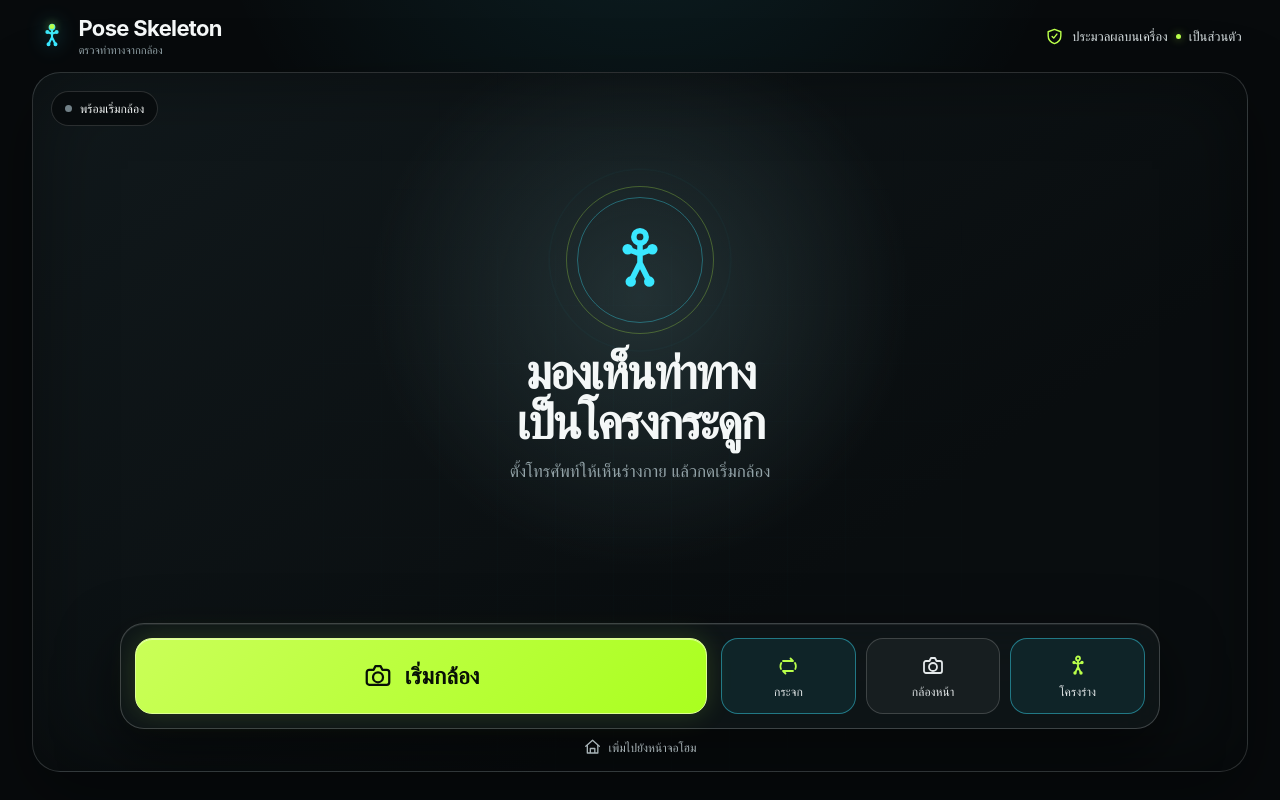
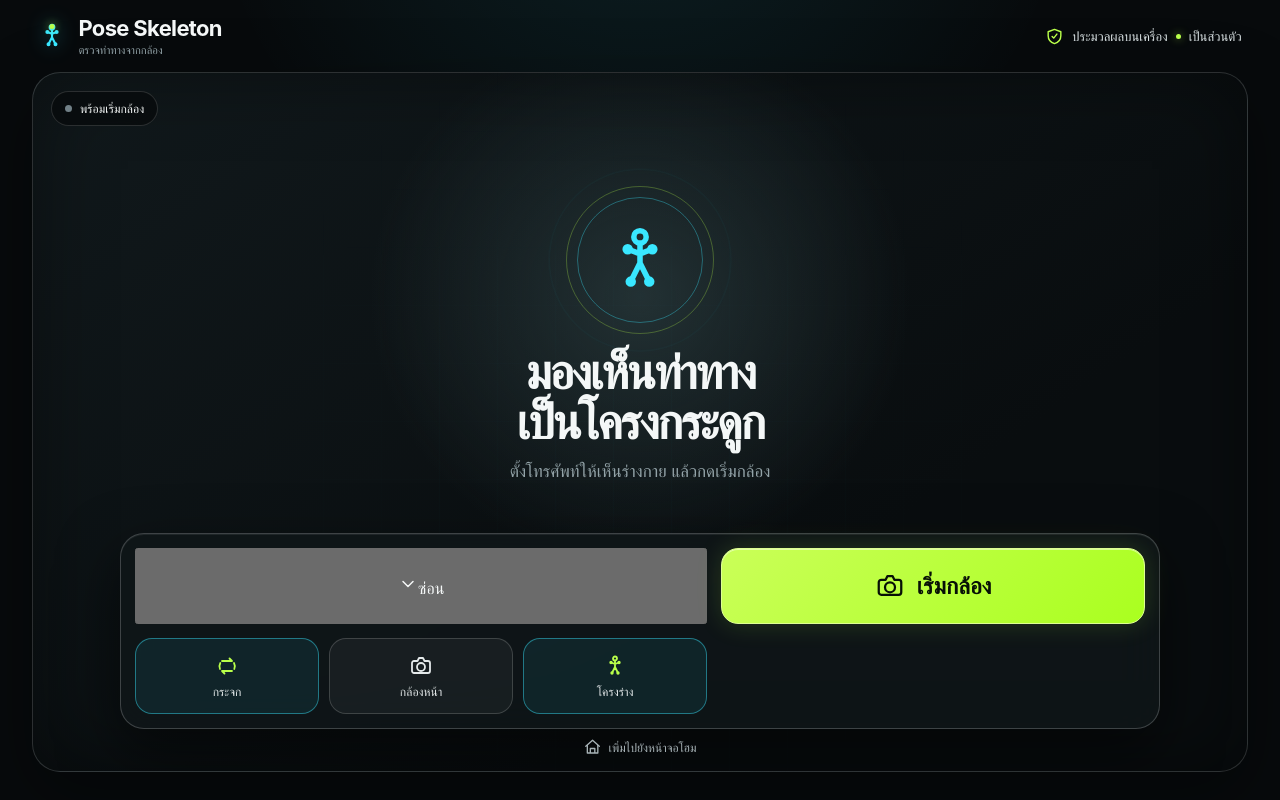
Before and after one commit to solorecord81993/hucam, a Next.js app: page / in a window 1280 px wide. Built offline with nearby package versions, Linux system fonts and the light colour scheme.

Commit message:
Add collapsible camera controls

```diff
--- a/app/page.tsx
+++ b/app/page.tsx
@@ -58,7 +58,15 @@ function Icon({
   name,
   size = 24,
 }: {
-  name: "camera" | "flip" | "body" | "shield" | "home" | "close";
+  name:
+    | "camera"
+    | "flip"
+    | "body"
+    | "shield"
+    | "home"
+    | "close"
+    | "chevronDown"
+    | "chevronUp";
   size?: number;
 }) {
   const paths = {
@@ -94,6 +102,8 @@ function Icon({
       </>
     ),
     close: <path d="m6 6 12 12M18 6 6 18" />,
+    chevronDown: <path d="m6 9 6 6 6-6" />,
+    chevronUp: <path d="m6 15 6-6 6 6" />,
   };
 
   return (
@@ -174,6 +184,7 @@ export default function Home() {
   const [error, setError] = useState("");
   const [installOpen, setInstallOpen] = useState(false);
   const [standalone, setStandalone] = useState(false);
+  const [controlsHidden, setControlsHidden] = useState(false);
 
   useEffect(() => {
     const nav = navigator as Navigator & { standalone?: boolean };
@@ -538,7 +549,25 @@ export default function Home() {
             </div>
           )}
 
-          <div className="control-dock">
+          <div
+            className={`control-dock ${controlsHidden ? "is-collapsed" : ""}`}
+          >
+            <button
+              aria-expanded={!controlsHidden}
+              aria-label={
+                controlsHidden ? "แสดงแถบเครื่องมือ" : "ซ่อนแถบเครื่องมือ"
+              }
+              className="dock-visibility-toggle"
+              onClick={() => setControlsHidden((value) => !value)}
+              type="button"
+            >
+              <Icon
+                name={controlsHidden ? "chevronUp" : "chevronDown"}
+                size={20}
+              />
+              <span>{controlsHidden ? "แสดงเครื่องมือ" : "ซ่อน"}</span>
+            </button>
+
             <button
               className={`start-button ${active ? "is-stop" : ""}`}
               onClick={startCamera}
```
